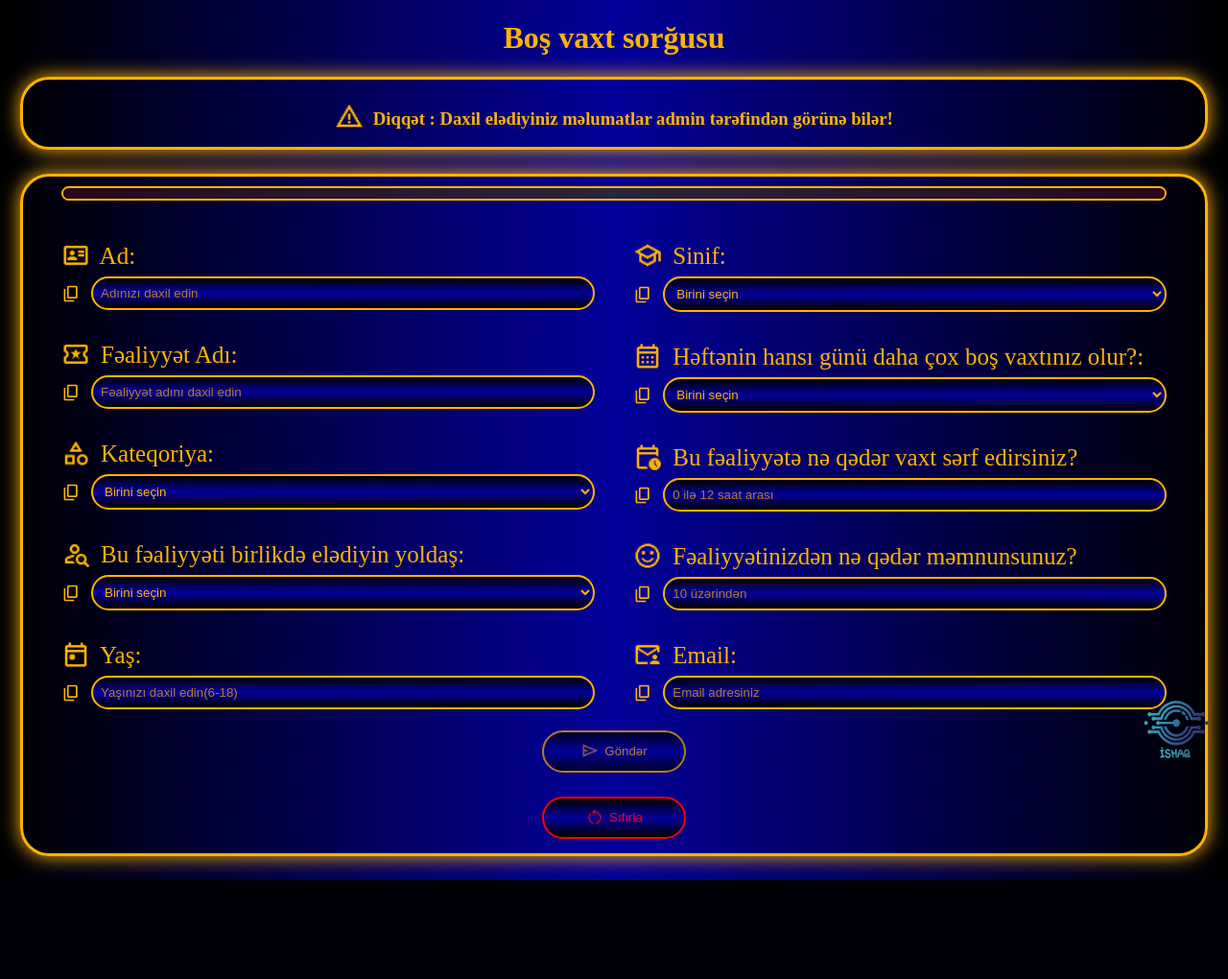
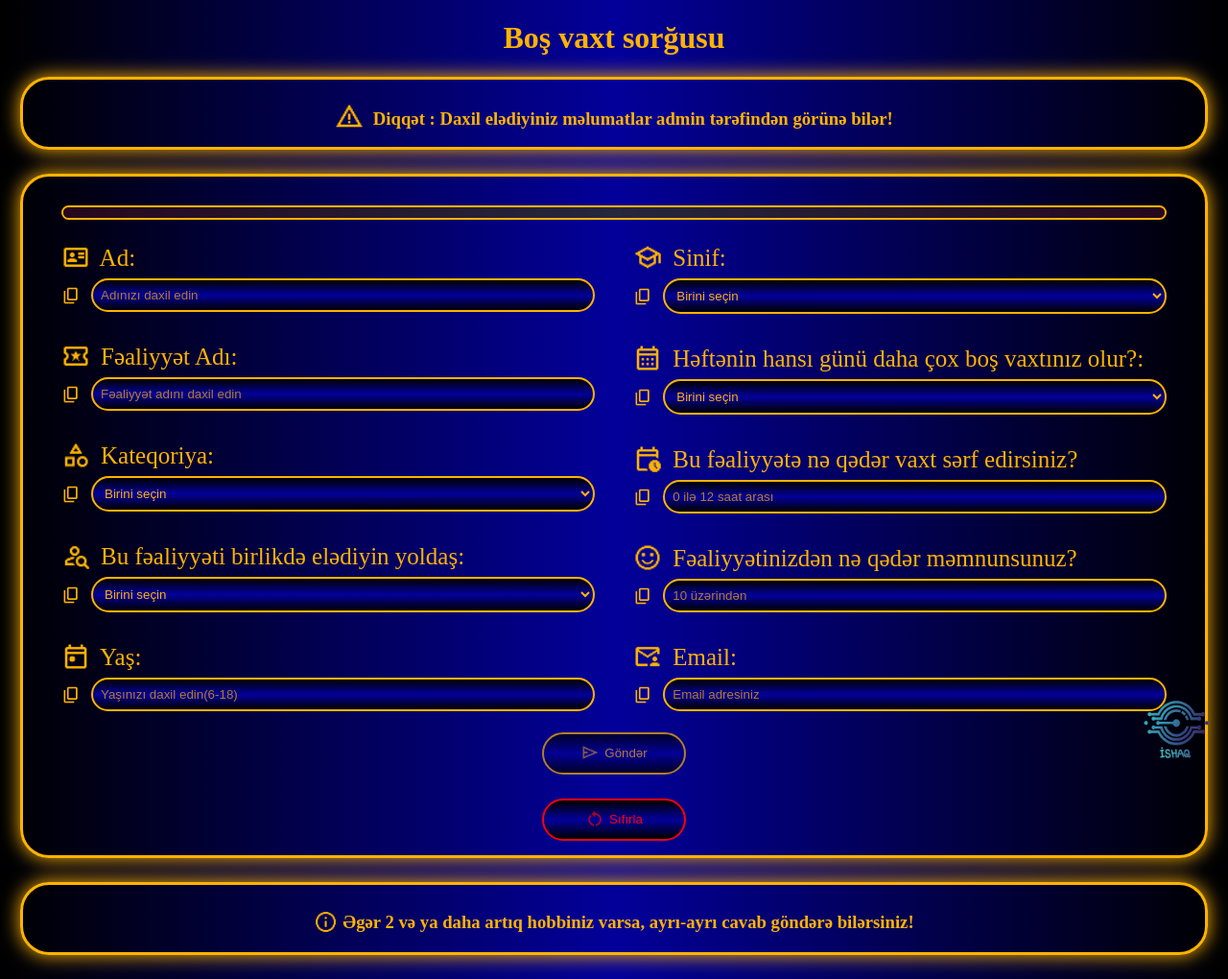
Before and after one commit to Ishaq2013/Final-layihesi-merhele-3, a Flask app: page / in a window 1280 px wide. Shown: the whole page at 96% size. Before the commit the page ends 917 px from the top, so only its background shows below. Run offline with Flask 3, Linux system fonts and the light colour scheme.

Commit message:
səs effektləri və başqa errorlar düzəldildi

```diff
--- a/app.py
+++ b/app.py
@@ -84,7 +84,7 @@ def cavab():
             db.session.add(comp)
             db.session.commit()
 
-        per_info = personal_info.query.filter_by(name=name).first()
+        per_info = personal_info.query.filter_by(email=email).first()
         if not per_info:
             per_info = personal_info(name=name, email=email)
             db.session.add(per_info)
--- a/templates/index.html
+++ b/templates/index.html
@@ -63,7 +63,7 @@
             border: 2px solid #ffb300;
             border-radius: 20px;
             overflow: hidden;
-            margin-bottom: 18px;
+            margin-top: 20px;
             box-sizing: border-box;
         }
 
@@ -157,7 +157,20 @@
             box-shadow: 0 0 20px #ffb300;
         }
 
+        div.container-3{
+            position: relative;
+            padding: 20px;
+            max-height: 100%;
+            background-color: transparent;
+            margin-top: 15px;
+            margin-bottom: 25px;
+            border: 3px solid #ffb300;
+            border-radius: 30px;
+            box-shadow: 0 0 20px #ffb300;
+        }
+
         h3 {
+            display: inline;
             padding: 0;
             margin: 0;
         }
@@ -261,6 +274,8 @@
             height: 30px;
             display: inline-block;
             margin-right: 5px;
+            transform: translateY(6px);
+            user-select: none;
         }
 
         img.kopyalama {
@@ -275,9 +290,9 @@
             transform: translateY(-1px);
         }
 
-        img {
-            transform: translateY(6px);
-
+        img.info {
+            width: 25px;
+            height: 25px;
         }
 
         body::-webkit-scrollbar {
@@ -513,10 +528,13 @@
                         oninvalid="this.setCustomValidity('Zəhmət olmasa bu xananı boş qoymayın!')"
                         oninput="this.setCustomValidity('')"><br>
                 </div>
-                <button type="submit" title="Göndərmək üçün bas!" class="göndər"><img src="{{  url_for('static', filename='göndər.png')  }}" alt="" class="göndər">Göndər</button>
-                <button type="reset" title="Sıfırlamaq üçün bas!" class="sıfırla"><img src="{{  url_for('static', filename='sıfırla.png')  }}" alt="" class="göndər">Sıfırla</button>
+                <button type="submit" title="Göndərmək üçün bas!" class="göndər" onclick="s = document.getElementById('səs1').play()"><img src="{{  url_for('static', filename='göndər.png')  }}" alt="" class="göndər">Göndər</button>
+                <button type="reset" title="Sıfırlamaq üçün bas!" class="sıfırla" onclick="s = document.getElementById('səs2').play()"><img src="{{  url_for('static', filename='sıfırla.png')  }}" alt="" class="göndər">Sıfırla</button>
+                <audio src="{{ url_for('static', filename='pop.mp3') }}" id="səs1"></audio>
+                <audio src="{{ url_for('static', filename='vuh.mp3') }}" id="səs2"></audio>
             </form>
         </div>
+        <div class="container-3"><img src="{{ url_for('static', filename='info.png') }}" alt="" class="info"><h3>Əgər 2 və ya daha artıq hobbiniz varsa, ayrı-ayrı cavab göndərə bilərsiniz!</h3></div>
     </center>
     <img src="{{ url_for('static', filename='loqo1_seffaf_fon.png') }}" alt="Image"
         style="position: fixed; bottom: 0; right: 0; width: 100px; height: 100px;">
```
Also changed, not shown: templates/cavab.html (+57 -20 lines), static/info.png (added), 6 other files.
